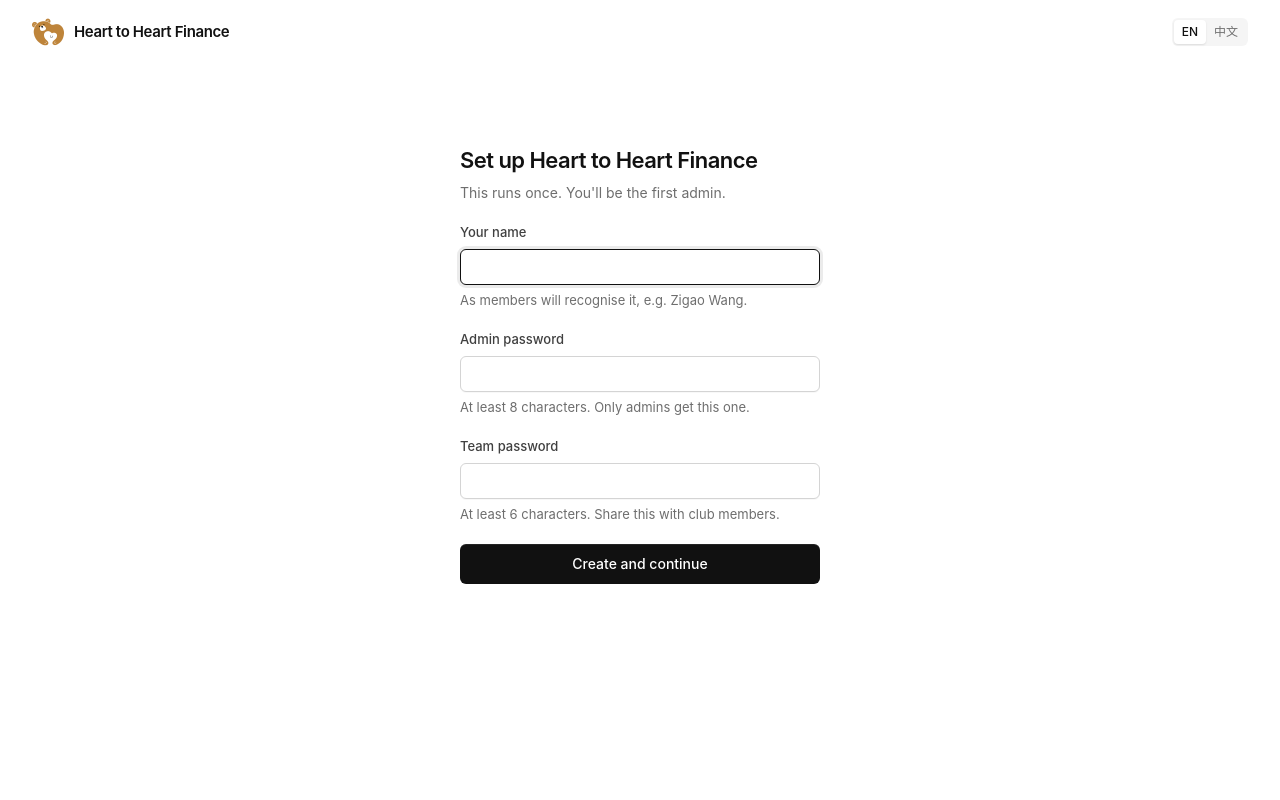
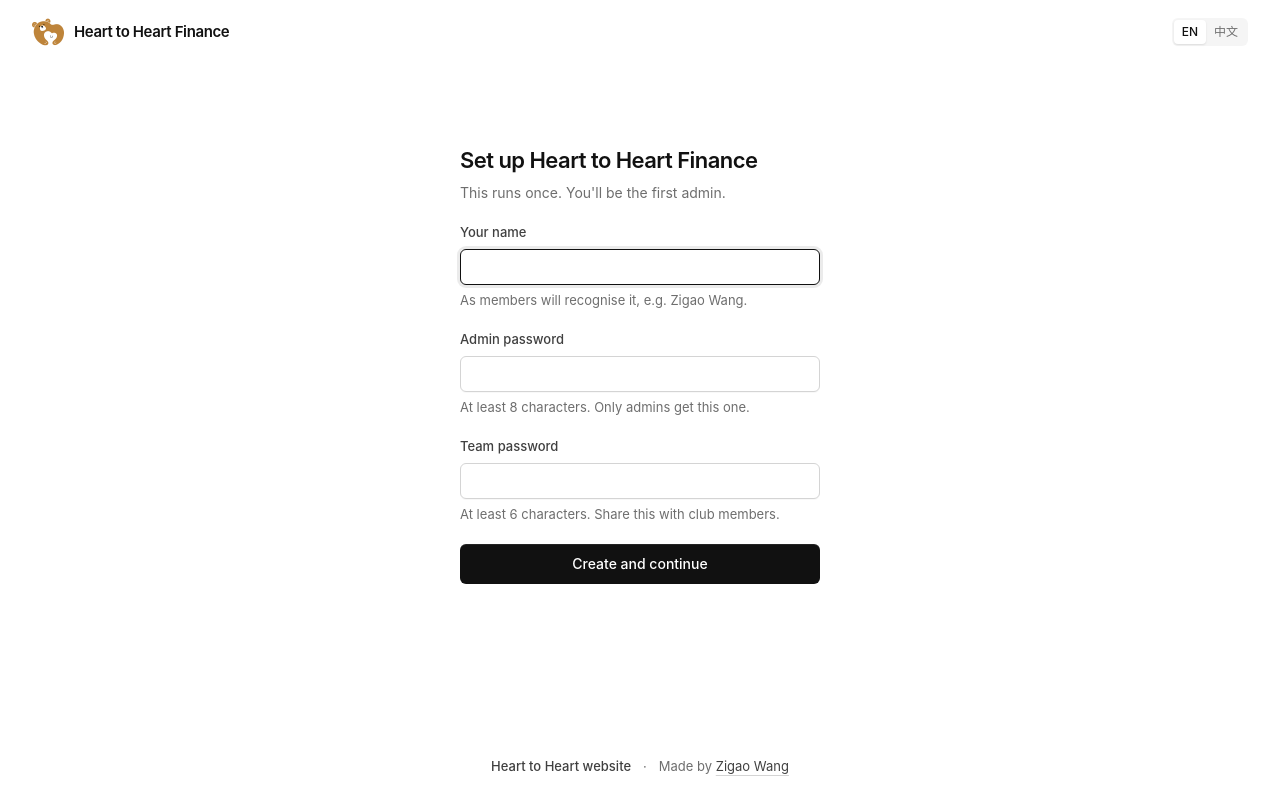
Before and after one commit to ZigaoWang/h2h-finance, a Next.js app: page /setup in a window 1280 px wide. Built offline with nearby package versions, Linux system fonts and the light colour scheme; no server answers; the database is empty.

Commit message:
feat: credit the maker and link to the Heart to Heart website in the footer

```diff
--- a/messages/en.json
+++ b/messages/en.json
@@ -419,9 +419,10 @@
   "home": {
     "private": "The accounts aren't public at the moment.",
     "noYear": "No budget has been published yet.",
-    "footer": "Heart to Heart · YK Pao School",
     "signIn": "Member sign in",
-    "openDashboard": "Open dashboard"
+    "openDashboard": "Open dashboard",
+    "mainSite": "Heart to Heart website",
+    "madeBy": "Made by <link>Zigao Wang</link>"
   },
   "allExpenses": {
     "title": "All expenses",
--- a/messages/zh.json
+++ b/messages/zh.json
@@ -419,9 +419,10 @@
   "home": {
     "private": "账目暂未公开。",
     "noYear": "尚未公布预算。",
-    "footer": "心连心 · 包玉刚实验学校",
     "signIn": "成员登录",
-    "openDashboard": "进入总览"
+    "openDashboard": "进入总览",
+    "mainSite": "心连心官网",
+    "madeBy": "由 <link>王子高</link> 制作"
   },
   "allExpenses": {
     "title": "全部报销",
--- a/src/app/page.tsx
+++ b/src/app/page.tsx
@@ -5,6 +5,7 @@ import { getLocale, getTranslations } from "next-intl/server";
 import { DashboardBody } from "@/components/dashboard/dashboard-body";
 import { LocaleSwitch } from "@/components/locale-switch";
 import { LogoMark } from "@/components/logo";
+import { MadeBy } from "@/components/made-by";
 import { YearSwitch } from "@/components/year-switch";
 import { EmptyState, Panel } from "@/components/ui/card";
 import { getSessionUser } from "@/lib/auth/dal";
@@ -59,7 +60,13 @@ export default async function HomePage({ searchParams }: PageProps<"/">) {
 
       <footer className="border-t border-line">
         <div className="mx-auto flex max-w-[1080px] flex-wrap items-center justify-between gap-4 px-4 py-6 sm:px-6">
-          <p className="text-[13px] text-muted">{t("home.footer")}</p>
+          <p className="flex flex-wrap items-center gap-x-3 gap-y-1 text-[13px] text-muted">
+            <a href="https://h2h.ykps.net" className="font-medium text-ink-2 hover:text-ink">
+              {t("home.mainSite")}
+            </a>
+            <span aria-hidden>·</span>
+            <MadeBy />
+          </p>
           <div className="flex items-center gap-4">
             <LocaleSwitch />
             <Link href={signedIn ? "/dashboard" : "/login"} className="inline-flex items-center gap-1 text-[13px] font-medium text-ink hover:underline hover:underline-offset-4">
--- a/src/components/auth-shell.tsx
+++ b/src/components/auth-shell.tsx
@@ -3,22 +3,31 @@ import Link from "next/link";
 import { getTranslations } from "next-intl/server";
 import { LocaleSwitch } from "@/components/locale-switch";
 import { LogoMark } from "@/components/logo";
+import { MadeBy } from "@/components/made-by";
 
 /** Centred layout for sign-in and first-run setup. */
 export async function AuthShell({ children }: { children: ReactNode }) {
-  const t = await getTranslations("brand");
+  const t = await getTranslations("home");
+  const brand = await getTranslations("brand");
   return (
     <div className="flex min-h-dvh flex-col">
       <header className="flex items-center justify-between px-5 py-4 sm:px-8">
         <Link href="/" className="flex items-center gap-2.5">
           <LogoMark size={32} />
-          <span className="text-[15px] font-semibold tracking-tight">{t("name")}</span>
+          <span className="text-[15px] font-semibold tracking-tight">{brand("name")}</span>
         </Link>
         <LocaleSwitch />
       </header>
       <main className="flex flex-1 items-start justify-center px-5 pt-[10vh] pb-20">
         <div className="w-full max-w-[360px]">{children}</div>
       </main>
+      <footer className="flex flex-wrap items-center justify-center gap-x-3 gap-y-1 px-5 py-6 text-[13px] text-muted">
+        <a href="https://h2h.ykps.net" className="font-medium text-ink-2 hover:text-ink">
+          {t("mainSite")}
+        </a>
+        <span aria-hidden>·</span>
+        <MadeBy />
+      </footer>
     </div>
   );
 }
--- /dev/null
+++ b/src/components/made-by.tsx
@@ -0,0 +1,16 @@
+import { useTranslations } from "next-intl";
+
+export function MadeBy() {
+  const t = useTranslations("home");
+  return (
+    <span>
+      {t.rich("madeBy", {
+        link: (chunks) => (
+          <a href="https://www.zigao.wang" className="text-ink-2 underline decoration-line-strong underline-offset-4 hover:text-ink hover:decoration-ink">
+            {chunks}
+          </a>
+        ),
+      })}
+    </span>
+  );
+}
```
